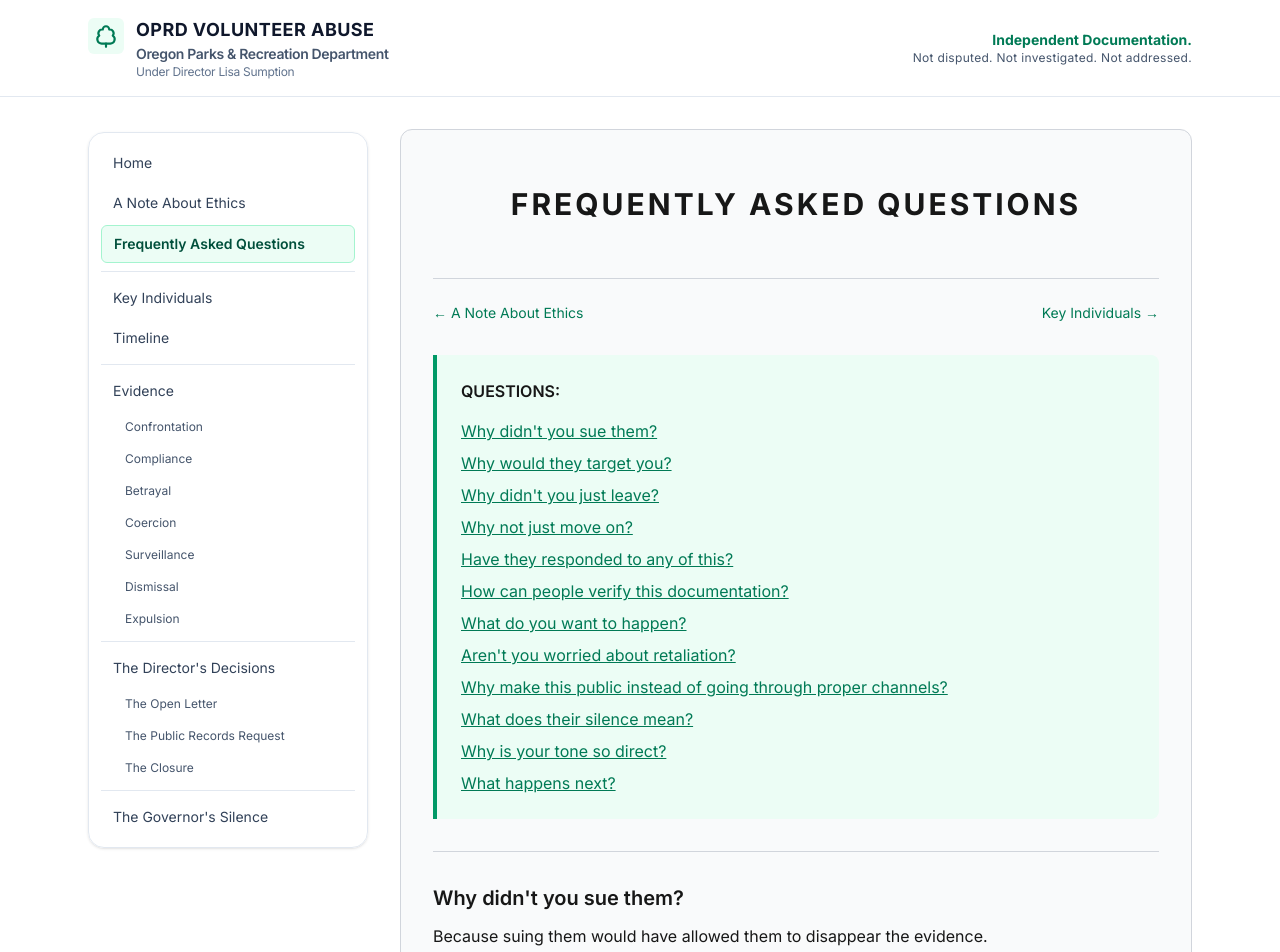
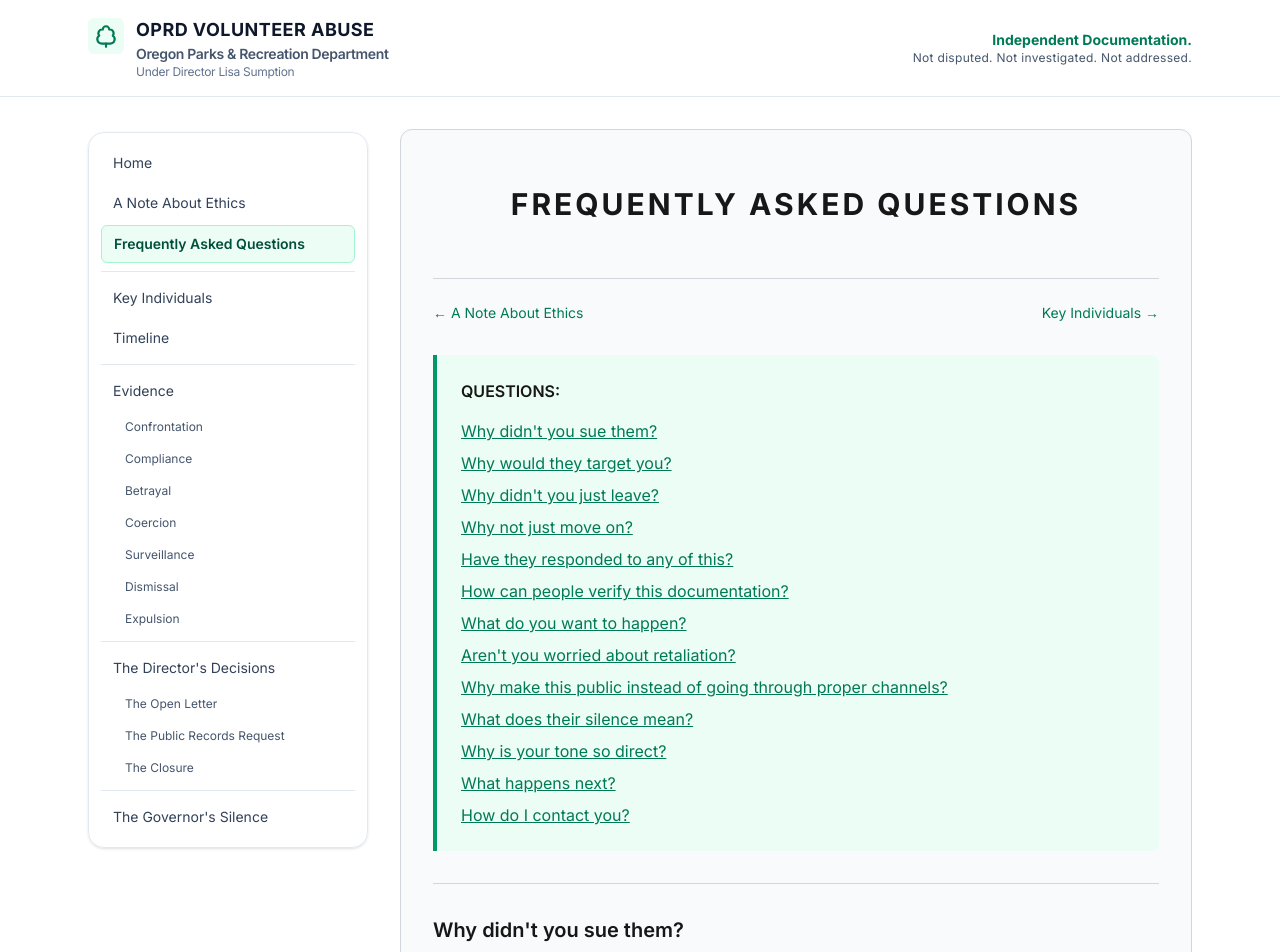
Before and after one commit to rswfire/rswfire.oprd, a Next.js app: page /faq in a window 1280 px wide. Shown: the top 952 px of the page. Built offline with nearby package versions, Linux system fonts and the light colour scheme.

Commit message:
Updated Faq.tsx

```diff
--- a/app/(archive)/faq/page.tsx
+++ b/app/(archive)/faq/page.tsx
@@ -32,6 +32,7 @@ export default function FAQPage() {
                         <li><a href="#silence" className="text-emerald-700 underline hover:text-emerald-600">What does their silence mean?</a></li>
                         <li><a href="#tone" className="text-emerald-700 underline hover:text-emerald-600">Why is your tone so direct?</a></li>
                         <li><a href="#next" className="text-emerald-700 underline hover:text-emerald-600">What happens next?</a></li>
+                        <li><a href="#contact" className="text-emerald-700 underline hover:text-emerald-600">How do I contact you?</a></li>
                     </ul>
                 </div>
 
@@ -255,6 +256,16 @@ export default function FAQPage() {
                     </div>
                 </div>
 
+                {/* Question 13 */}
+                <div id="contact" className="scroll-mt-48">
+                    <h2 className="text-xl font-semibold mb-3">
+                        How do I contact you?
+                    </h2>
+                    <div className="space-y-4">
+                        <div className="ml-4">&mdash; <Link href="https://rswfire.com/contact" target="_blank" className="text-emerald-700 underline hover:text-emerald-600">rswfire.com/contact</Link></div>
+                    </div>
+                </div>
+
             </div>
         </SectionPage>
     );
```
